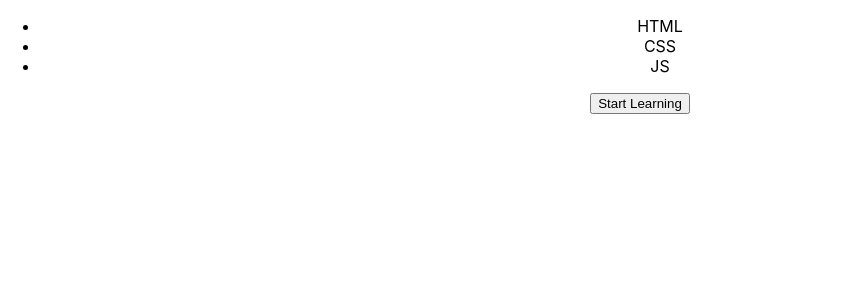
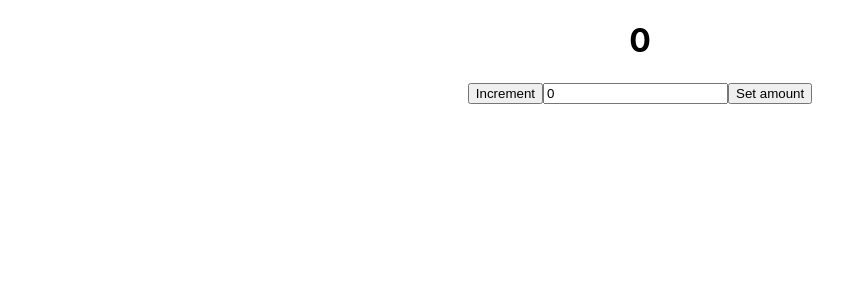
Before and after one commit to himangshuswadesh/react-TDD, a React (Create React App) app: page / in a window 1280 px wide. Shown: the top 300 px of the page, without its empty margins (0-852 px from the left). Built offline with nearby package versions, Linux system fonts and the light colour scheme.

Commit message:
test: counter add set amount keyboard interaction

```diff
--- a/src/App.tsx
+++ b/src/App.tsx
@@ -1,11 +1,13 @@
 import './App.css';
+import Counter from './components/counter';
 import Skills from './components/skills';
 
 const skills = ['HTML', 'CSS', 'JS'];
 function App() {
 	return (
 		<div className='App'>
-			<Skills skills={skills} />
+			{/* <Skills skills={skills} /> */}
+			<Counter />
 		</div>
 	);
 }
--- a/src/components/counter/counter.component.tsx
+++ b/src/components/counter/counter.component.tsx
@@ -2,10 +2,18 @@
 
 const Counter = () => {
 	const [count, setCount] = useState(0);
+	const [amount, setAmount] = useState(0);
 	return (
 		<>
 			<h1>{count}</h1>
 			<button onClick={() => setCount(prev => prev + 1)}>Increment</button>
+			<input
+				type='number'
+				name='amount'
+				value={amount}
+				onChange={e => setAmount(parseInt(e.target.value))}
+			/>
+			<button onClick={() => setCount(amount)}>Set amount</button>
 		</>
 	);
 };
```
Also changed, not shown: 1 other file (tests, documents, lock files or other folders).
